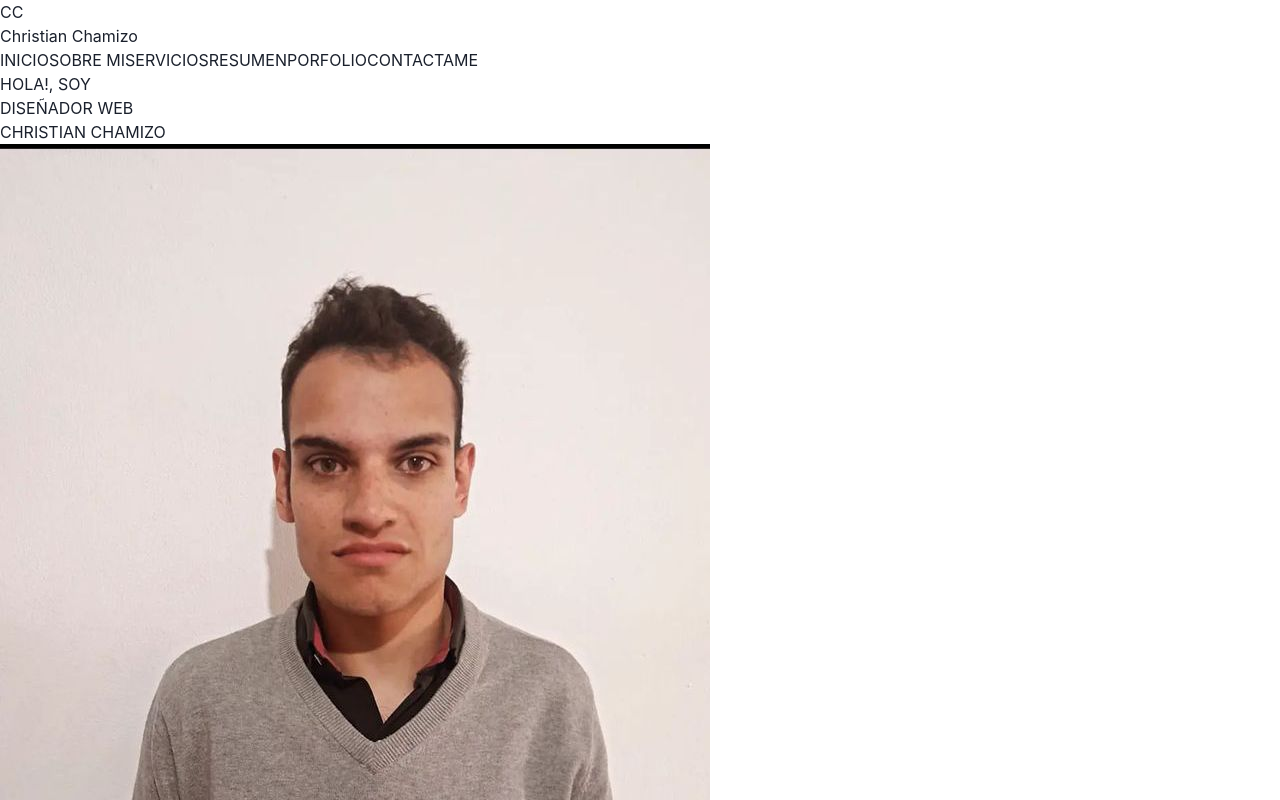
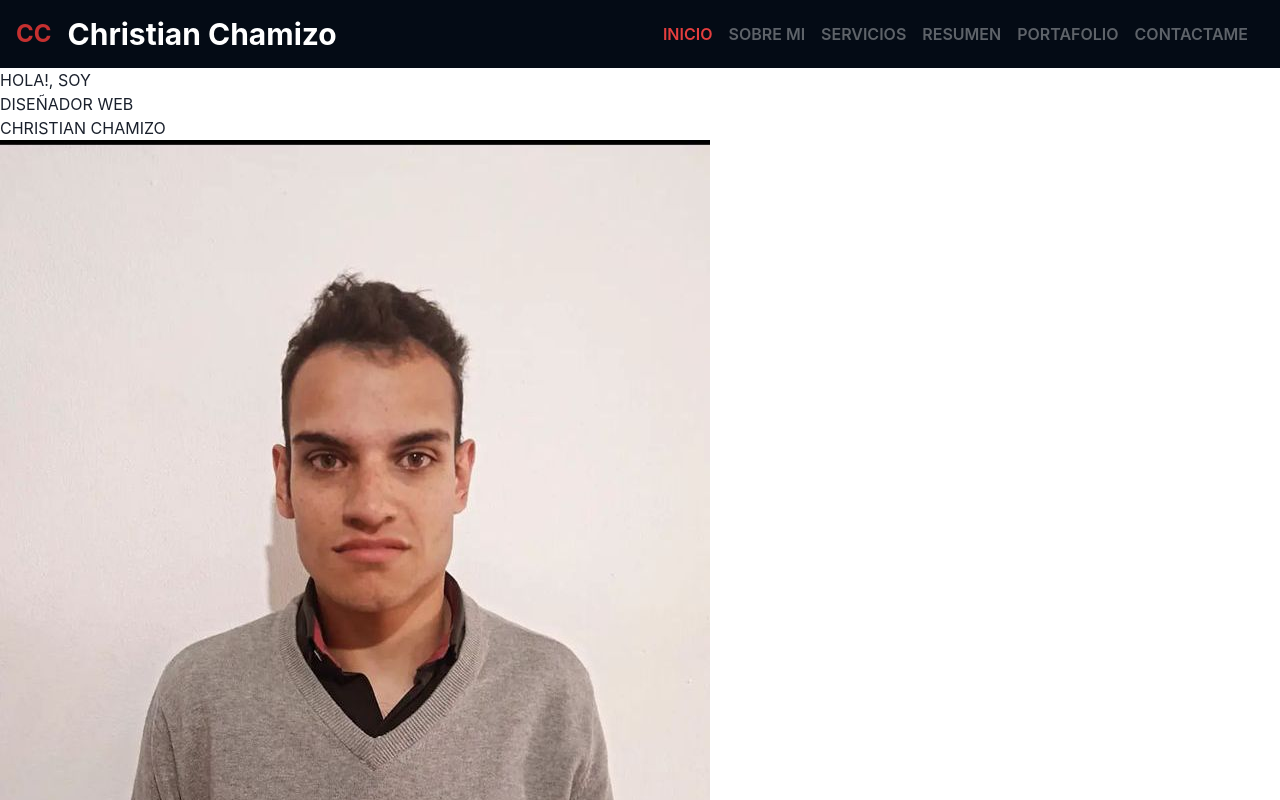
Before and after one commit to ChrisChamizo/TPfinalconReact, a React (Vite) app: page / in a window 1280 px wide. Shown: the top 800 px of the page. Built offline with nearby package versions, Linux system fonts and the light colour scheme.

Commit message:
Se estilo el header con CHAKRA IU

```diff
--- a/src/Components/Header/Header.jsx
+++ b/src/Components/Header/Header.jsx
@@ -1,20 +1,43 @@
+/*Importo los componentes de CHAKRA IU */
+import {Box,Button,Flex,Heading,Text} from "@chakra-ui/react"
+
 
 /*Creo la funcion Header*/
-function Header(){
+
+function Header() {
     return (
-        <header>
-        <h2>CC</h2>
-        <h1>Christian Chamizo</h1>
-        <div>
-            <button className="inicio">INICIO</button>
-            <button>SOBRE MI</button>
-            <button>SERVICIOS</button>
-            <button>RESUMEN</button>
-            <button>PORFOLIO</button>
-            <button>CONTACTAME</button>
-        </div>
-    </header>
-);
-}
-
-export {Header};
+      <Box as="header" bg="#040b15" color="white" p="4">
+        <Flex align="center" justify="space-between">
+          <Flex align="center">
+            <Text fontSize="2xl" fontWeight="bold" color="red.600" mr="4">
+              CC
+            </Text>
+            <Heading as="h1" size="lg" fontWeight="bold">
+              Christian Chamizo
+            </Heading>
+          </Flex>
+          <Flex>
+            <Button variant="link" colorScheme="red" mr="4">
+              INICIO
+            </Button>
+            <Button variant="link" colorScheme="whiteAlpha" mr="4">
+              SOBRE MI
+            </Button>
+            <Button variant="link" colorScheme="whiteAlpha" mr="4">
+              SERVICIOS
+            </Button>
+            <Button variant="link" colorScheme="whiteAlpha" mr="4">
+              RESUMEN
+            </Button>
+            <Button variant="link" colorScheme="whiteAlpha" mr="4">
+              PORTAFOLIO
+            </Button>
+            <Button variant="link" colorScheme="whiteAlpha" mr="4">
+              CONTACTAME
+            </Button>
+          </Flex>
+        </Flex>
+      </Box>
+    );
+  }
+  export {Header}
--- a/src/Components/Hero/Hero.jsx
+++ b/src/Components/Hero/Hero.jsx
@@ -1,3 +1,4 @@
+
 /*Importo las imagenes de la seccion hero*/
 import fotopersonal from "../../assets/img/fotopersonal.jpg"
 
```
Also changed, not shown: src/Components/Section/Section.jsx (+0 -48 lines).
